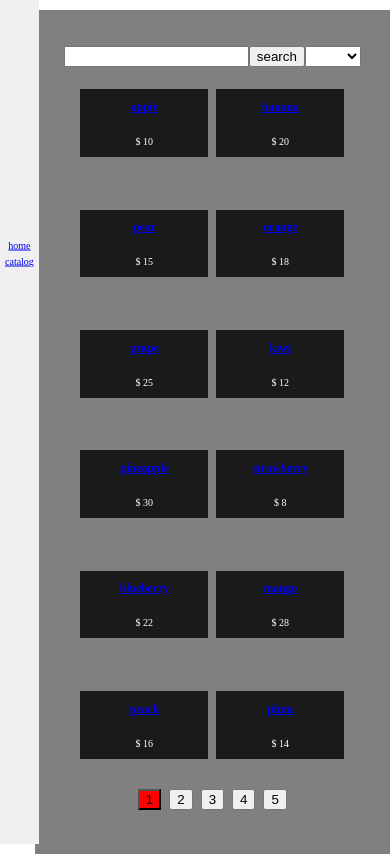
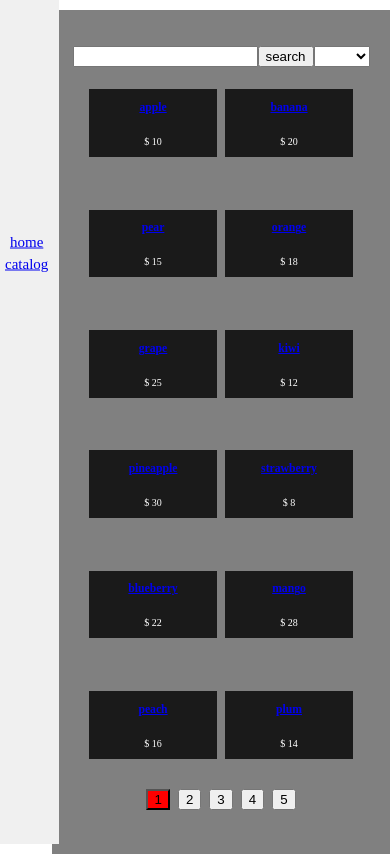
Before and after one commit to DmitriStark/Eccomerse-client, a React (Vite) app: page /products in a window 390 px wide. Built offline with nearby package versions, Linux system fonts and the light colour scheme.

Commit message:
more css

```diff
--- a/src/index.css
+++ b/src/index.css
@@ -92,8 +92,8 @@ nav {
     font-size: 10px;
   }
   nav {
-    width: 10%;
-    font-size: 10px;
+    width: 15%;
+    font-size: 15px;
   }
   .navbar {
     position: fixed;
@@ -122,13 +122,13 @@ nav {
     margin: 10px;
     flex: 1;
     padding: 20px;
-    margin-left: 10%;
+    margin-left: 15%;
     display: flex;
     flex-direction: column;
     justify-content: space-between;
     align-items: center;
     min-height: 100vh;
-    width: calc(100vw - 10%);
+    width: calc(100vw - 15%);
     /* Adjusted width to take into account the margin-left */
     background-color: gray;
     color: white;
```
